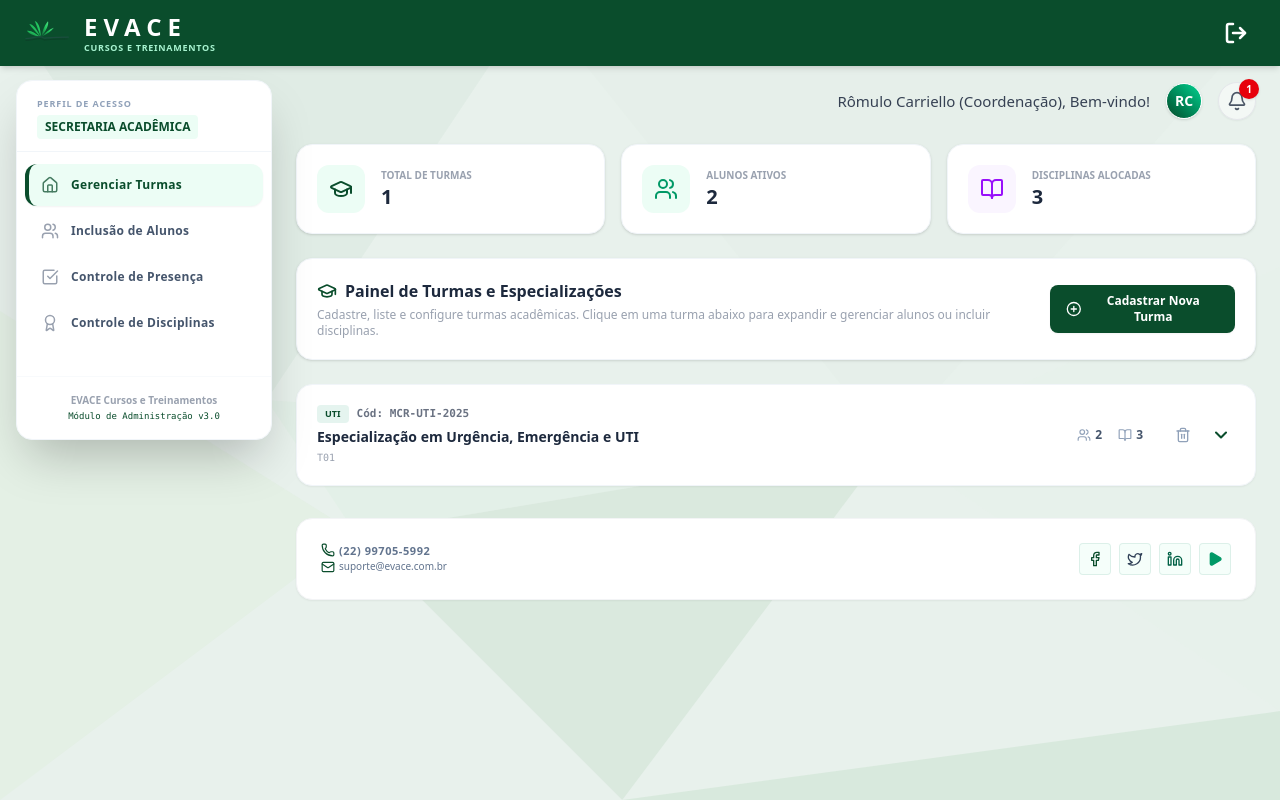
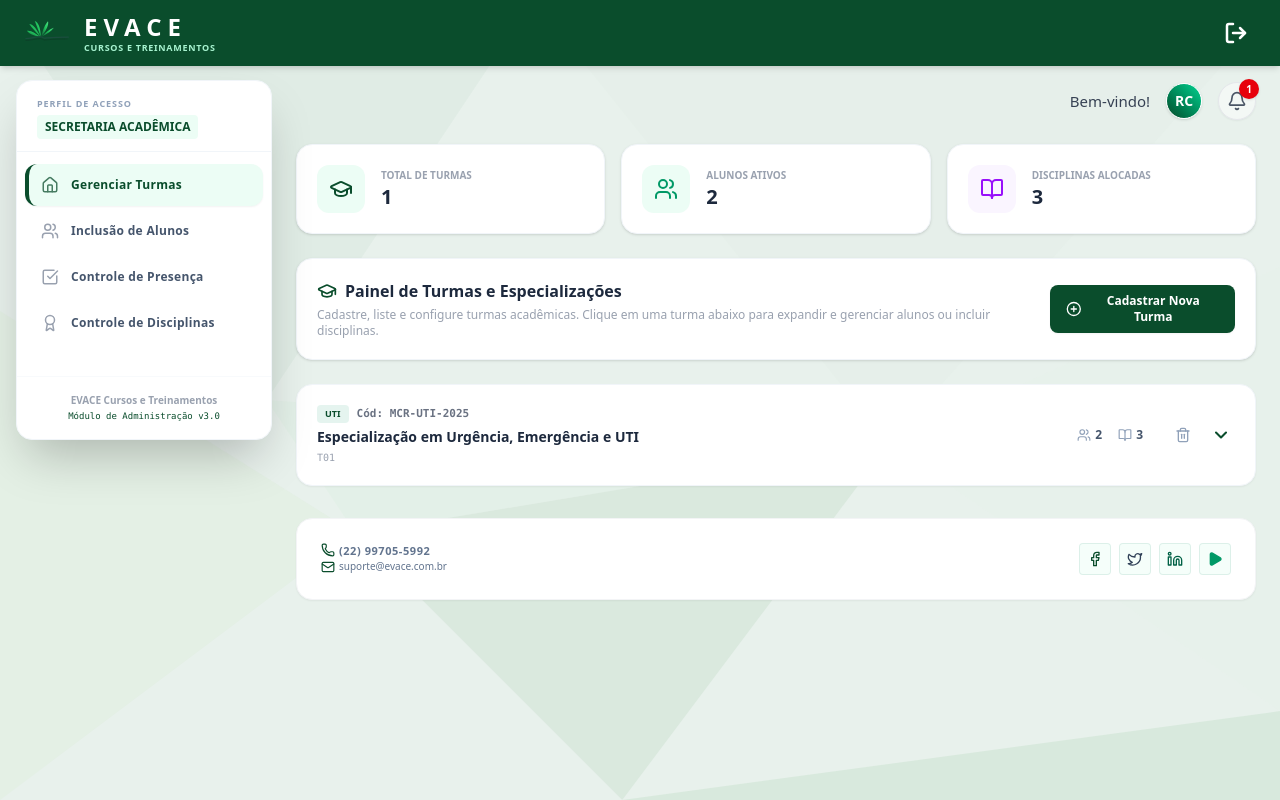
Before and after one commit to alfahiro/evace, a React (Vite) app: page / in a window 1280 px wide. Built offline with nearby package versions, Linux system fonts and the light colour scheme.

Commit message:
refactor: remove deployment configurations and unused greeting
Remove GitHub Actions deployment workflows, base path configuration, and personalized greeting in the header.

```diff
--- a/src/components/Header.tsx
+++ b/src/components/Header.tsx
@@ -53,7 +53,7 @@ export default function Header({
         {/* Floating Greeting cards, avatar and notifications */}
         <div className="flex items-center space-x-4 self-end md:self-auto relative" id="student-actions-area">
           <span className="text-gray-700 font-medium text-[15px]" id="student-welcome-text">
-            {student.name}, Bem-vindo!
+            Bem-vindo!
           </span>
 
           {/* Student initials avatar */}
```
Also changed, not shown: vite.config.ts (+0 -1 lines).
